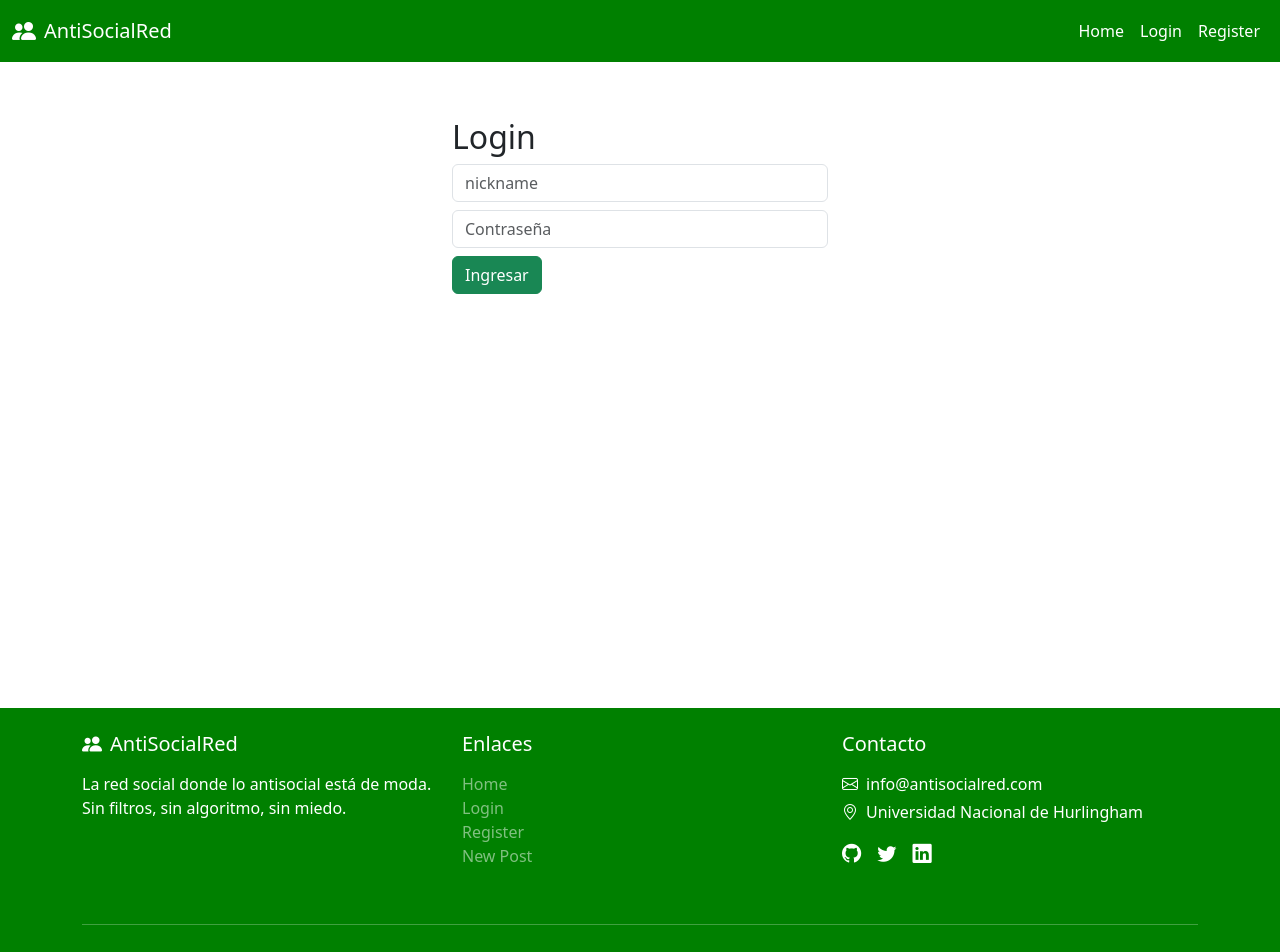
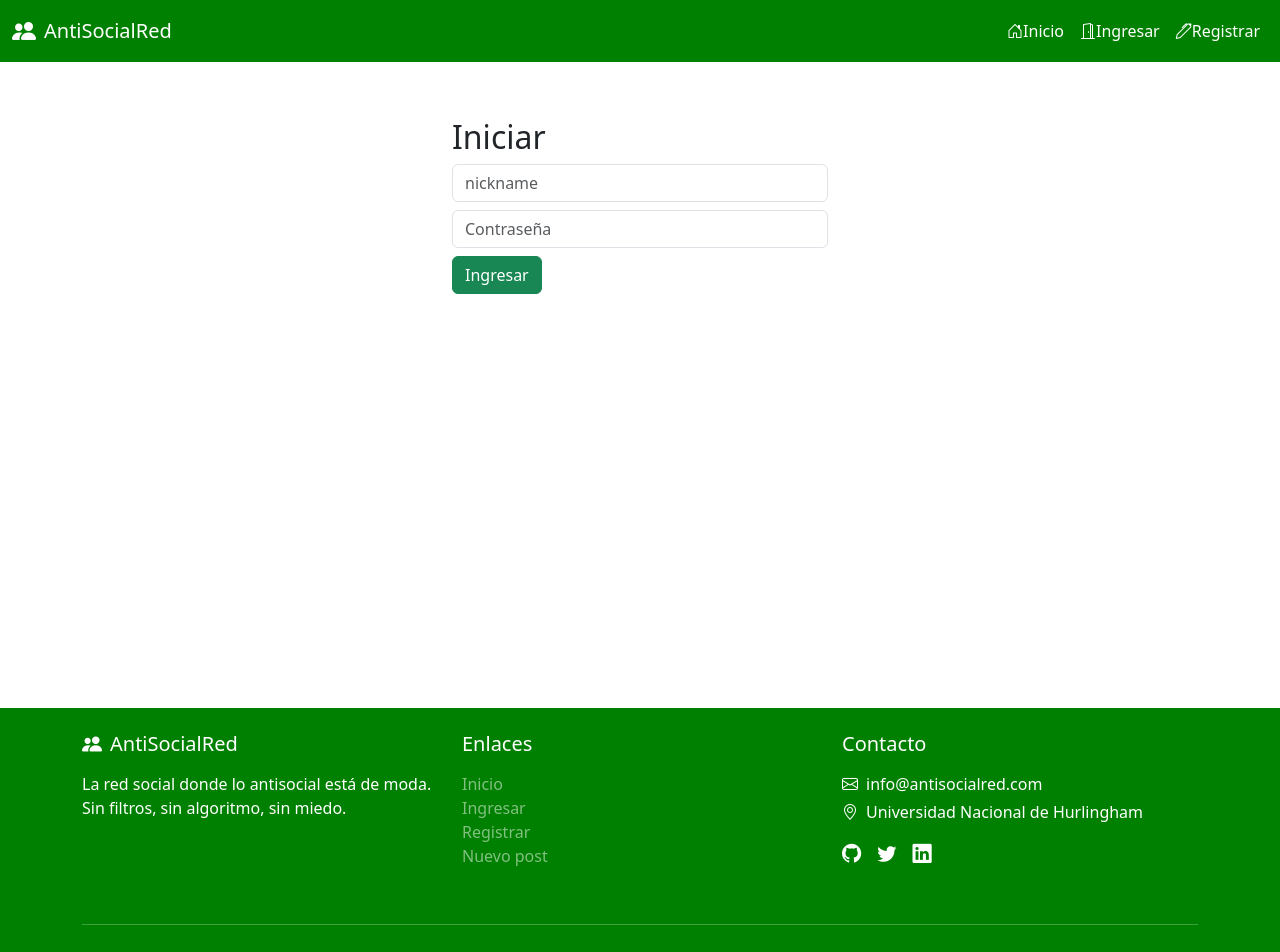
Before and after one commit to FlamarokClass/anti-social-meanotounamigo-frontend, a React (Vite) app: page /login in a window 1280 px wide. Shown: the top 952 px of the page. Built offline with nearby package versions, Linux system fonts and the light colour scheme.

Commit message:
Cambios visuales

```diff
--- a/package.json
+++ b/package.json
@@ -15,7 +15,8 @@
     "react": "^19.1.0",
     "react-bootstrap": "^2.10.10",
     "react-dom": "^19.1.0",
-    "react-router-dom": "^7.6.2"
+    "react-router-dom": "^7.6.2",
+    "sonner": "^2.0.6"
   },
   "devDependencies": {
     "@eslint/js": "^9.25.0",
--- a/src/App.tsx
+++ b/src/App.tsx
@@ -9,7 +9,7 @@ import Register from '../src/paginas/Register';
 import Perfil from './paginas/Perfil';
 import NewPost from '../src/paginas/NewPost';
 import PostDetail from '../src/paginas/PostDetail';
-
+import { Toaster } from 'sonner';
 import { useAuth } from './context/AuthContext';
 
 export default function App() {
@@ -17,6 +17,7 @@ export default function App() {
 
   return (
     <>
+      <Toaster richColors position="top-center"/>
       <Header />
       <main style={{ paddingTop: '70px', minHeight: 'calc(100vh - 140px)' }}>
         <Routes>
--- a/src/components/Footer.tsx
+++ b/src/components/Footer.tsx
@@ -32,10 +32,10 @@ export default function Footer() {
           <Col md={4} className="mb-3">
             <h5 className="mb-3">Enlaces</h5>
             <ul className="list-unstyled">
-              <li><Link to="/" className="text-white-50 text-decoration-none hover-link">Home</Link></li>
-              <li><Link to="/login" className="text-white-50 text-decoration-none hover-link">Login</Link></li>
-              <li><Link to="/register" className="text-white-50 text-decoration-none hover-link">Register</Link></li>
-              <li><Link to="/new" className="text-white-50 text-decoration-none hover-link">New Post</Link></li>
+              <li><Link to="/" className="text-white-50 text-decoration-none hover-link">Inicio</Link></li>
+              <li><Link to="/login" className="text-white-50 text-decoration-none hover-link">Ingresar</Link></li>
+              <li><Link to="/register" className="text-white-50 text-decoration-none hover-link">Registrar</Link></li>
+              <li><Link to="/new" className="text-white-50 text-decoration-none hover-link">Nuevo post</Link></li>
             </ul>
           </Col>
 
--- a/src/components/FormularioComentario.tsx
+++ b/src/components/FormularioComentario.tsx
@@ -2,6 +2,7 @@ import { useState } from 'react';
 import { useAuth } from '../context/AuthContext';
 import { API_URL } from '../config/constants';
 import { Comment } from '../types/mongoSchemas'; // Asegurate de tener este tipo
+import { toast } from 'sonner';
 
 interface Props {
   postId: string;
@@ -43,7 +44,7 @@ export default function FormularioComentario({ postId, onComentarioAgregado }: P
       onComentarioAgregado?.(nuevoComentario);
       setComentario('');
     } catch (err) {
-      alert('Error al enviar el comentario');
+      toast.error('Error al enviar el comentarioe');
     } finally {
       setCargando(false);
     }
--- a/src/components/Navbar.tsx
+++ b/src/components/Navbar.tsx
@@ -26,19 +26,26 @@ export default function Header() {
         <Navbar.Toggle aria-controls="navbar-nav" />
         <Navbar.Collapse id="navbar-nav">
           <Nav className="ms-auto">
-            <Nav.Link as={Link} to="/" className="text-white">Home</Nav.Link>
+            <Nav.Link as={Link} to="/" className="text-white">
+            <i className="bi bi-house-door"></i>Inicio</Nav.Link>
             {user ? (
               <>
-                <Nav.Link as={Link} to="/mi-perfil" className="text-white">Mi perfil</Nav.Link>
-                <Nav.Link as={Link} to="/new" className="text-white">New Post</Nav.Link>
+                <Nav.Link as={Link} to="/mi-perfil" className="text-white">
+                <i className="bi bi-person-check"></i>Mi perfil</Nav.Link>
+
+                <Nav.Link as={Link} to="/new" className="text-white">
+                <i className="bi bi-chat-left-text"></i>Nuevo post</Nav.Link>
+
                 <Nav.Link onClick={handleLogout} className="text-white" style={{ cursor: 'pointer' }}>
-                  Log out ({user.nickname})
-                </Nav.Link>
+                  <i className="bi bi-door-closed"></i>Cerrar ({user.nickname})</Nav.Link>
               </>
             ) : (
               <>
-                <Nav.Link as={Link} to="/login" className="text-white">Login</Nav.Link>
-                <Nav.Link as={Link} to="/register" className="text-white">Register</Nav.Link>
+                <Nav.Link as={Link} to="/login" className="text-white">
+                <i className="bi bi-door-open"></i>Ingresar</Nav.Link>
+
+                <Nav.Link as={Link} to="/register" className="text-white">
+                <i className="bi bi-pen"></i>Registrar</Nav.Link>
               </>
             )}
           </Nav>
--- a/src/paginas/Login.tsx
+++ b/src/paginas/Login.tsx
@@ -2,6 +2,7 @@ import React, { useState } from 'react';
 import { useNavigate } from 'react-router-dom';
 import { useAuth } from '../context/AuthContext';
 import { getUsers } from '../api/userApi';
+import { toast } from 'sonner';
 
 export default function Login() {
   const [nickname, setNickName] = useState('');
@@ -17,7 +18,7 @@ export default function Login() {
       const usuario = usuarios.find((u: any) => u.nickname === nickname && u.password === password);
 
       if (!usuario) {
-        alert('Usuario o contraseña incorrecta');
+        toast.error('Usuario o contraseña incorrecta');
         return;
       }
 
@@ -26,13 +27,13 @@ export default function Login() {
       navigate('/');
     } catch (error) {
       console.error('Error al iniciar sesión:', error);
-      alert('Ocurrió un error al iniciar sesión');
+      toast.warning('Ocurrió un error al iniciar sesión');
     }
   };
 
   return (
     <form onSubmit={handleLogin} className="container mt-5" style={{ maxWidth: 400 }}>
-      <h2>Login</h2>
+      <h2>Iniciar</h2>
       <input
         placeholder="nickname"
         value={nickname}
--- a/src/paginas/NewPost.tsx
+++ b/src/paginas/NewPost.tsx
@@ -4,6 +4,7 @@ import { useNavigate } from 'react-router-dom';
 import { API_URL } from "../config/constants";
 import { Tag } from '../types/mongoSchemas';
 import { createPost } from '../api/postApi';
+import { toast } from 'sonner';
 
 export default function NewPost() {
   const [descripcion, setDescripcion] = useState('');
@@ -18,8 +19,8 @@ export default function NewPost() {
       .then(res => res.json())
       .then((data: Tag[]) => setTags(data))
       .catch(err => {
-        console.error("Error al obtener etiquetas:", err);
-        alert("No se pudieron cargar las etiquetas");
+        toast.error("Error al obtener etiquetas:", err);
+        toast.error("No se pudieron cargar las etiquetas");
       });
   }, []);
 
@@ -30,7 +31,7 @@ export default function NewPost() {
     // validar que el usuario este autenticado
     const userId = user?._id || user?.id;
     if (!user || !userId) {
-      alert("Error: el usuario no está autenticado correctamente.");
+      toast.warning("Error: el usuario no está autenticado correctamente.");
       navigate('/login');
       return;
     }
@@ -38,7 +39,7 @@ export default function NewPost() {
     // validar que las etiquetas sean validas
     const etiquetasValidas = selectedTags.every(id => /^[0-9a-fA-F]{24}$/.test(id));
     if (!etiquetasValidas) {
-      alert("Alguna de las etiquetas seleccionadas no es válida.");
+      toast.warning("Alguna de las etiquetas seleccionadas no es válida.");
       return;
     }
 
@@ -53,7 +54,7 @@ export default function NewPost() {
       navigate('/profile');
     } catch (error: any) {
       console.error("Error al crear el post:", error.message);
-      alert(`Hubo un error al crear la publicación: ${error.message}`);
+      toast.error(`Hubo un error al crear la publicación: ${error.message}`);
     }
   };
 
--- a/src/paginas/Perfil.tsx
+++ b/src/paginas/Perfil.tsx
@@ -4,6 +4,7 @@ import PostCard from '../components/PostCard';
 import { useNavigate } from 'react-router-dom';
 import { API_URL } from '../config/constants';
 import { Post } from '../types/mongoSchemas';
+import { toast } from 'sonner';
 
 type PostConContador = Post & { comentariosVisibles?: number };
 
@@ -25,9 +26,18 @@ export default function Perfil() {
       .then((data: PostConContador[]) => {
         setPosts(data);
       })
+ //     .catch((err) => {
+ //       console.error('Error al obtener posts:', err);
+ //       setError(err.message);
+ //     })
       .catch((err) => {
-        console.error('Error al obtener posts:', err);
-        setError(err.message);
+        toast.error('No se pudieron obtener tus publicaciones', {
+          description: err.message || 'Ocurrió un error inesperado.',
+          action: {
+            label: 'Reintentar',
+            onClick: () => window.location.reload() // o llamar a una función personalizada
+          }
+        });
       })
       .finally(() => setLoading(false));
   }, [user]);
@@ -53,9 +63,12 @@ export default function Perfil() {
       if (!res.ok) throw new Error('Error al eliminar el post');
 
       setPosts((prev) => prev.filter((p) => p._id !== postId));
+      toast.success('Publicación eliminada correctamente');
     } catch (err: any) {
       console.error(err);
       setError(err.message);
+      toast.error('No se pudo eliminar la publicación'), {
+        description: err.message || 'Ocurrió un error inesperado.',
     }
   };
 
@@ -87,4 +100,4 @@ export default function Perfil() {
       ))}
     </div>
   );
-}
+}}
--- a/src/paginas/Register.tsx
+++ b/src/paginas/Register.tsx
@@ -1,6 +1,7 @@
 import { useState } from 'react';
 import { useNavigate } from 'react-router-dom';
 import { createUser, getUsers } from '../api/userApi';
+import { toast } from 'sonner';
 
 export default function Register() {
   const [nickname, setNickName] = useState('');
@@ -15,16 +16,15 @@ export default function Register() {
       const user = await getUsers();
       const exists = user.some(u => u.nickname === nickname);
       if (exists) {
-        alert('Ya existe ese nickname');
+        toast.error('Ya existe ese nickname');
         return;
       }
 
       await createUser({ nickname, email, password });
-      alert('Usuario registrado con éxito');
+      toast.success('Usuario registrado con éxito');
       navigate('/login');
     } catch (error) {
-      console.error('Error al registrar usuario:', error);
-      alert('Error al registrar usuario');
+      toast.error('Error al registrar usuario:', error);
     }
   };
 
```
Also changed, not shown: 1 other file (tests, documents, lock files or other folders).
